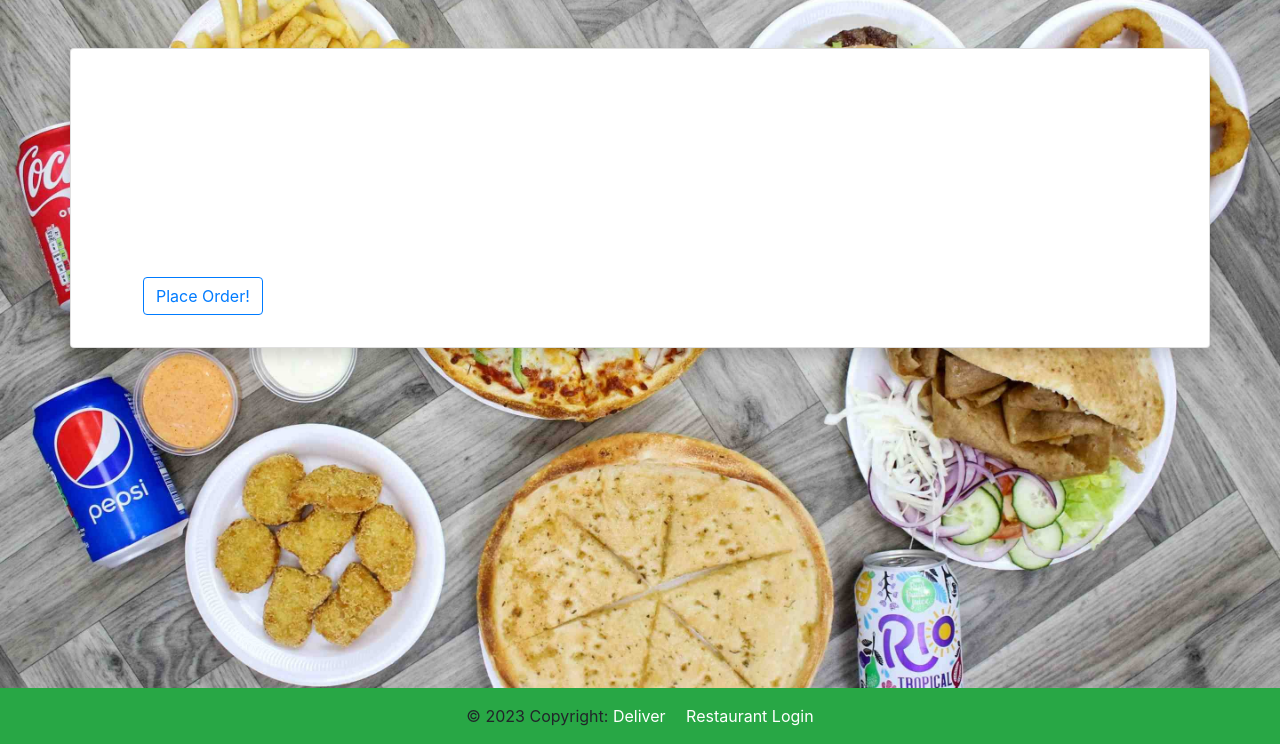
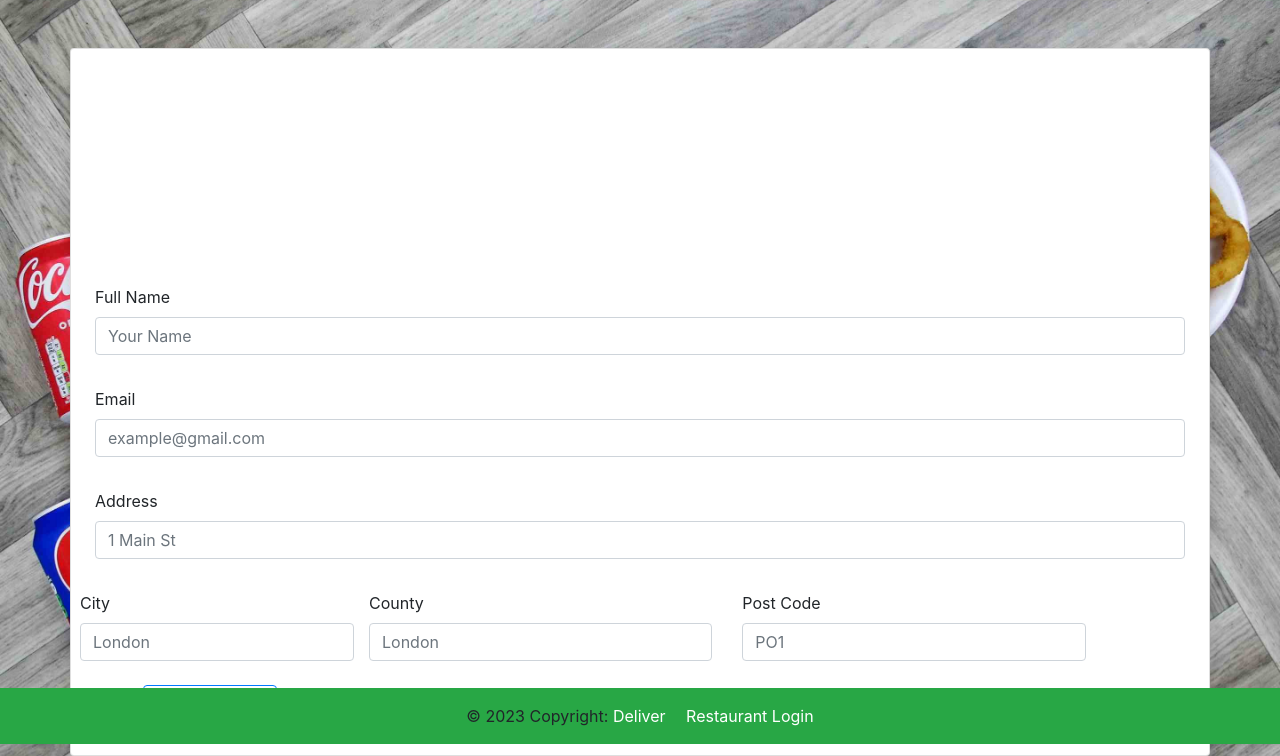
Before and after one commit to KDugg84/CI-eGrub-MS4-GP, a Django app: page /order/ in a window 1280 px wide. Shown: the part 56-812 px from the top of the page. Run offline with Django 3.2, Linux system fonts and the light colour scheme; data that the repository does not hold is empty; some libraries are stand-ins or nearby versions.

Commit message:
Add input fields to allow users to add order details and bootstrap modal

```diff
--- a/eGrub/egrub/customers/templates/customers/order.html
+++ b/eGrub/egrub/customers/templates/customers/order.html
@@ -7,7 +7,7 @@
             <form method="POST">
                 {% csrf_token %}
 
-                <!--Container for appetisers section-->
+                <!-- Container for appetisers section -->
                 <div class="pt-5">
                     {% for appetiser in appetisers %}
                     <div class="row">
@@ -29,7 +29,7 @@
                 {% endfor %}
                 </div>
 
-                <!--Container for entres section-->
+                <!-- Container for entres section -->
                 <div class="pt-5">
                     {% for entre in entres %}
                     <div class="row mt-4">
@@ -51,7 +51,7 @@
                     {% endfor %}
                 </div>
 
-                <!--Container for drinks section-->
+                <!-- Container for drinks section -->
                 <div class="pt-5">
                     {% for drink in drinks %}
                     <div class="row mt-4">
@@ -73,7 +73,7 @@
                     {% endfor %}
                 </div>
 
-                <!--Container for sauces section-->
+                <!-- Container for sauces section -->
                 <div class="pt-5">
                     {% for sauce in sauces %}
                     <div class="row mt-4">
@@ -94,7 +94,69 @@
                     <hr />
                     {% endfor %}
                 </div>
-                <button class="btn btn-outline-primary mt-2 mb-2 ml-5">Place Order!</button>
+
+                <!-- Input fields to allow the user to add order details -->
+                <div class="pt-3 form-group">
+                    <label for="name">Full Name</label>
+                    <input type="text" name="name" placeholder="Your Name" class="form-control" required>
+                </div>
+
+                <div class="pt-3 form-group">
+                    <label for="name">Email</label>
+                    <input type="text" name="email_address" placeholder="example@gmail.com" class="form-control" required>
+                </div>
+
+                <div class="pt-3 form-group">
+                    <label for="name">Address</label>
+                    <input type="text" name="street_name" placeholder="1 Main St" class="form-control" required>
+                </div>
+
+                <div class="row">
+                    <div >
+                        <div class="pt-3 form-group">
+                            <label for="name">City</label>
+                            <input type="text" name="city" placeholder="London" class="form-control" required>
+                        </div>
+                    </div>
+
+                    <div class="col-sm-12 col-md-4">
+                        <div class="pt-3 form-group">
+                            <label for="name">County</label>
+                            <input type="text" name="county" placeholder="London" class="form-control" required>
+                        </div>
+                    </div>
+
+                    <div class="col-sm-12 col-md-4">
+                        <div class="pt-3 form-group">
+                            <label for="name">Post Code</label>
+                            <input type="text" name="post_code" placeholder="PO1" class="form-control" required>
+                        </div>
+                    </div>
+                </div>
+
+                <!-- Button trigger modal -->
+                <button type="button" class="btn btn-outline-primary mt-2 mb-2 ml-5" data-toggle="modal" data-target="#submitModal">
+                    Submit Order?
+                </button>
+                <!--<button class="btn btn-outline-primary mt-2 mb-2 ml-5">Place Order!</button>-->
+
+                <!-- Modal -->
+                <div class="modal fade" id="submitModal" tabindex="-1" aria-labelledby="submitModalLabel" aria-hidden="true">
+                    <div class="modal-dialog">
+                    <div class="modal-content">
+                        <div class="modal-header">
+                        <h5 class="modal-title" id="submitModalLabel">Submit Your Order?</h5>
+                        <button type="button" class="close" data-dismiss="modal" aria-label="Close">
+                            <span aria-hidden="true">&times;</span>
+                        </button>
+                        </div>
+                        <div class="modal-footer">
+                        <button type="button" class="btn btn-secondary" data-dismiss="modal">Exit</button>
+                        <button type="submit" class="btn btn-outline-primary">Place Order</button>
+                        </div>
+                    </div>
+                    </div>
+                </div>
             </form>
         </div>
     </div>
```
